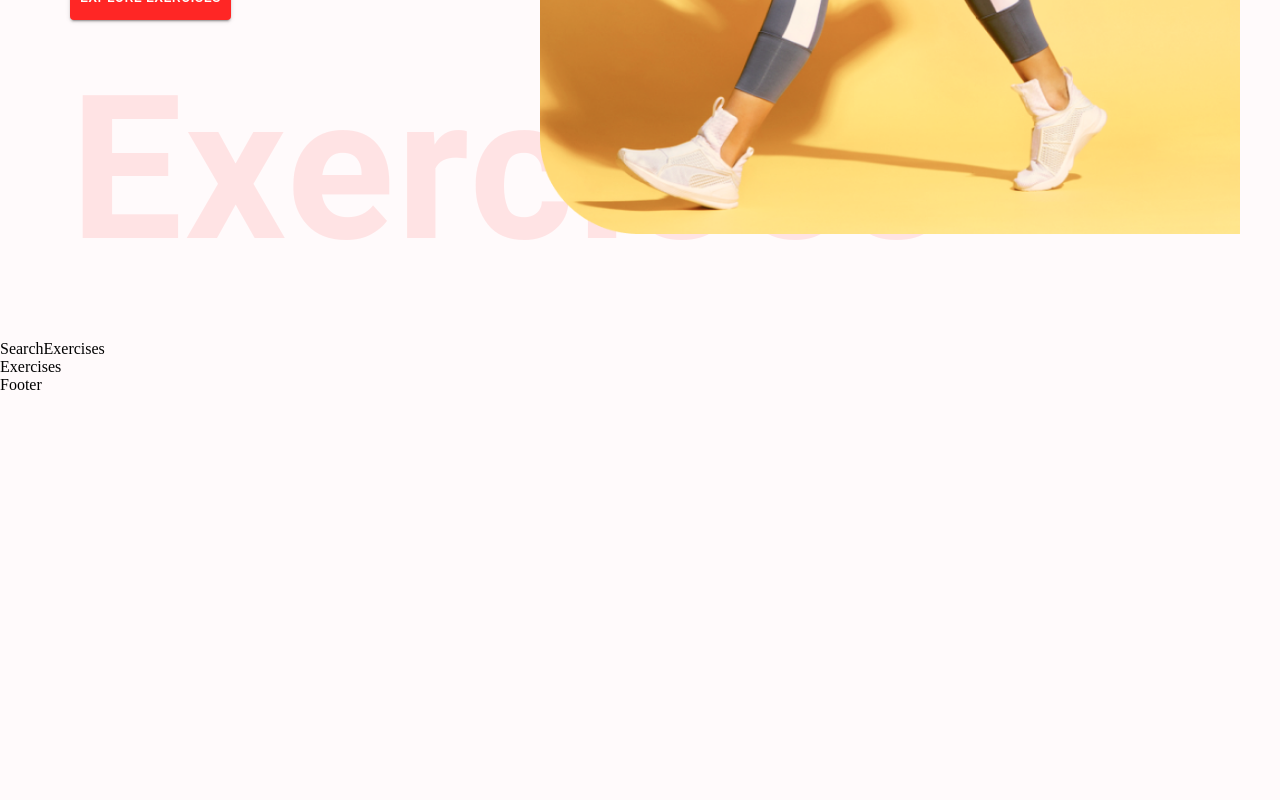
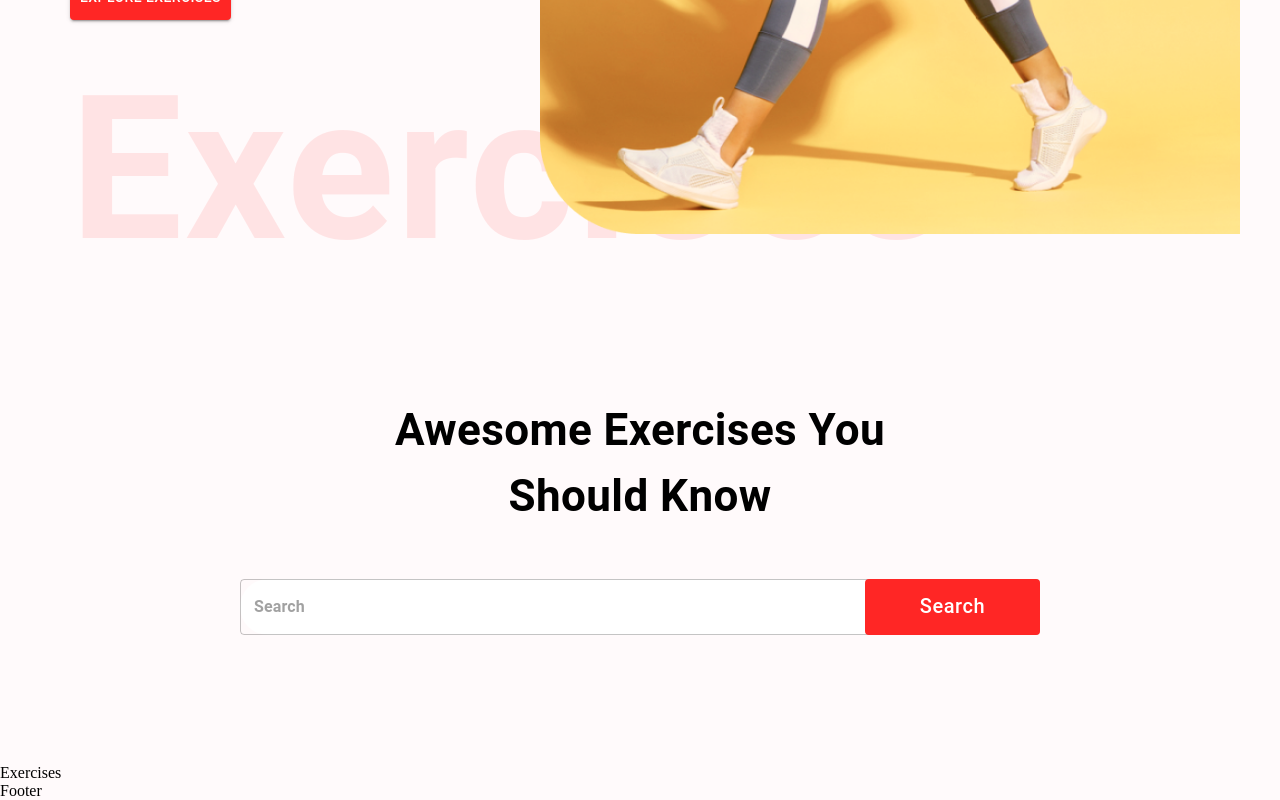
Before and after one commit to th0ng/jimaki, a React (Create React App) app: page / in a window 1280 px wide. Shown: the part 632-1432 px from the top of the page. Before the commit the page ends 1026 px from the top, so only its background shows below. Built offline with nearby package versions, Linux system fonts and the light colour scheme.

Commit message:
search exercises interface

```diff
--- a/src/components/SearchExercises.js
+++ b/src/components/SearchExercises.js
@@ -1,8 +1,48 @@
-import React from 'react'
+import React, {useEffect, useState} from 'react';
+import { Box, Button, Stack, TextField, Typography } from '@mui/material';
 
 const SearchExercises = () => {
   return (
-    <div>SearchExercises</div>
+    <Stack alignItems="center" my="37px" justifyContent="center" p="20px">
+      <Typography fontWeight={700} sx={{
+        fontSize: { lg: '44px', xs: '30px'}
+      }} mb="50px" textAlign="center">
+        Awesome Exercises You <br /> Should Know
+      </Typography>
+      <Box position="relative" mb="72px">
+        <TextField
+          sx ={{
+            input: {
+              fontWeight: '700',
+              border: 'none',
+              borderRadius:'4px'
+            },
+            width: { lg: '800px', xs: '350px'},
+            backgroundColor: '#fff',
+            borderRadius: '40px'
+          }}
+          height="76px"
+          value=""
+          onChange={(e) => {}}
+          placeholder="Search"
+          type="text"
+        />
+        <Button className='search-btn'
+          sx={{
+            bgcolor: '#FF2625',
+            color: '#FFF',
+            textTransform: 'none',
+            width: { lg: '175px', xs: '80px'},
+            fontSize: { lg: '20px', xs: '14px'},
+            height: '56px',
+            position: 'absolute',
+            right: '0'
+          }}
+        >
+          Search
+        </Button>
+      </Box>
+    </Stack>
   )
 }
 
```
